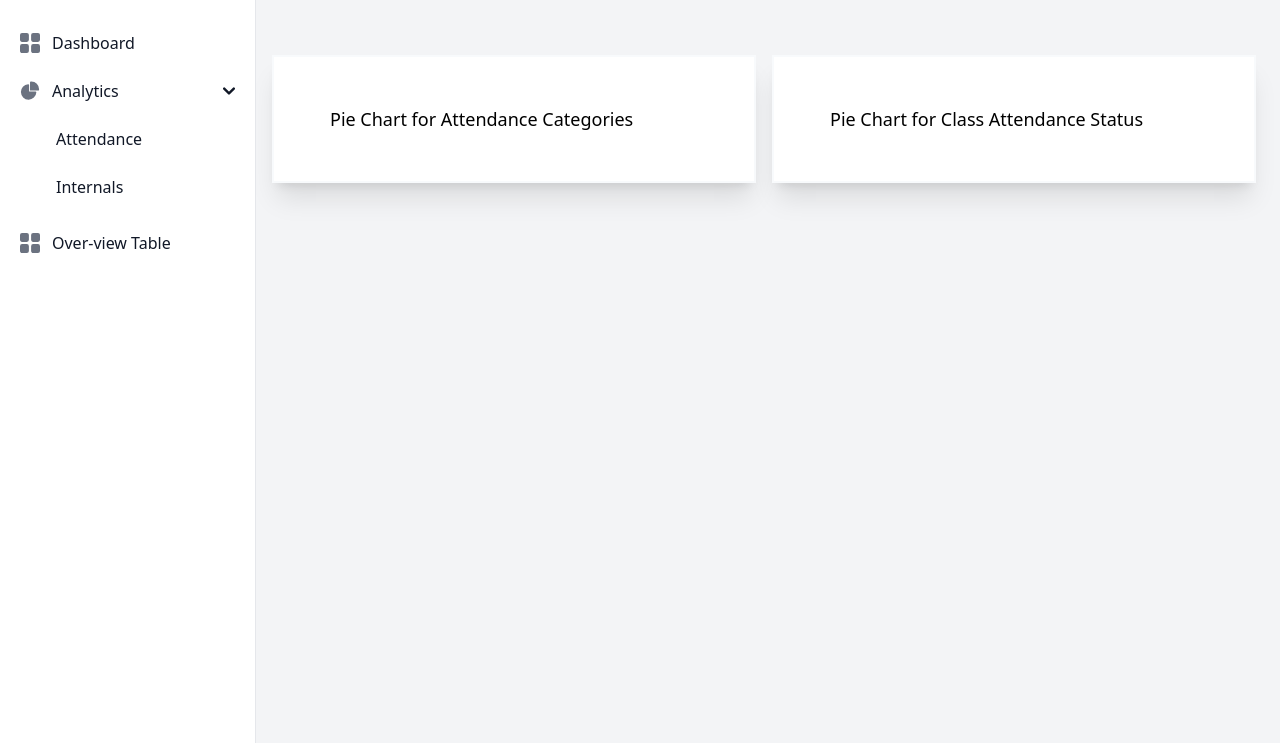
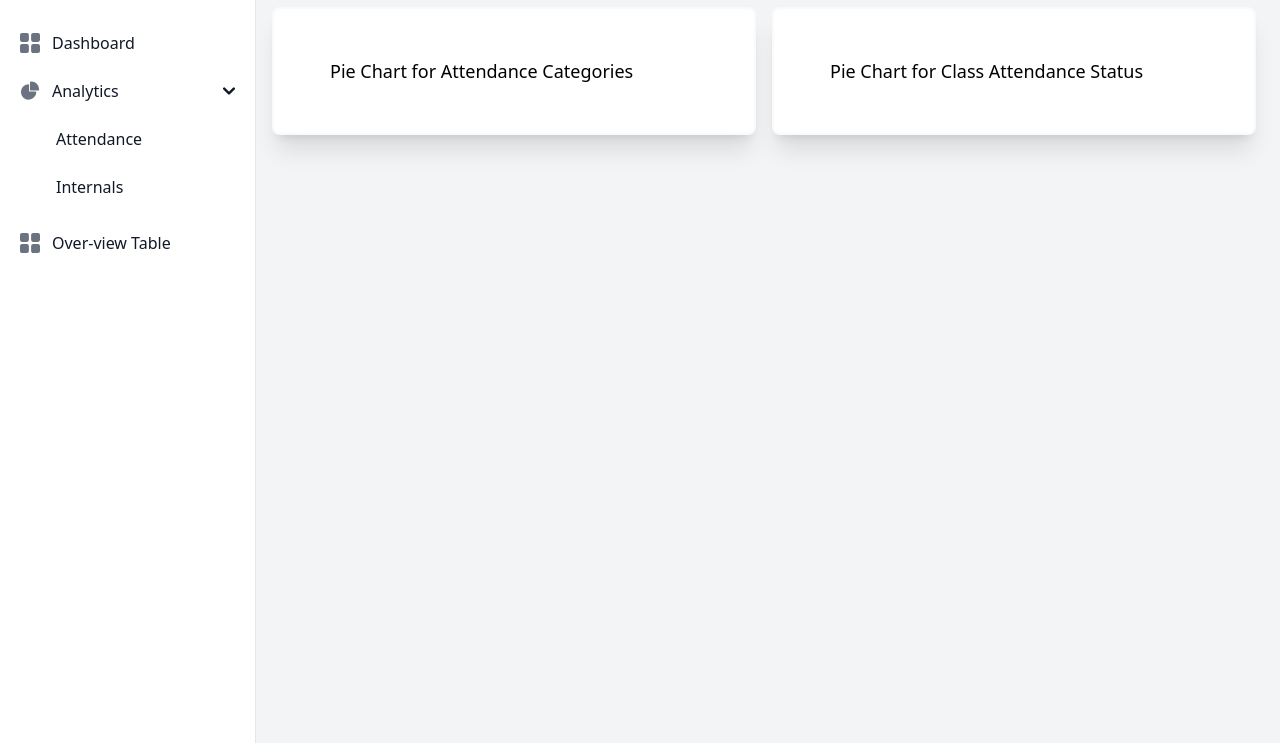
Before and after one commit to sem-5-dbms-mini-project/attendify, a Flask app: template templates/internals_analytics.html in a window 1280 px wide. Shown: the part 57-800 px from the top of the page. Run offline with Flask 3, Linux system fonts and the light colour scheme; the template is opened without the code that fills it, so the values that code supplies are empty; style sheets or scripts are compiled from the project's sources; some libraries are stand-ins or nearby versions.

Commit message:
Some minor chnages

```diff
--- a/templates/internals_analytics.html
+++ b/templates/internals_analytics.html
@@ -151,33 +151,23 @@
 
     <div class="p-4 sm:ml-64 sm:mr-2 mt-8">
 
-        <div class="flex flex-col gap-4 mt-8">
-            <div class="doughnut-container border-gray-500">
+        <div class="flex flex-col gap-4 mt-4">
+            <div class="doughnut-container border-gray-500 rounded-lg">
                 {% for chart_html in iaMarksAnalytics[0] %}
-                <div class="chart-container">
+                <div class="chart-container flex flex-col gap-4 mt-4 mb-4 shadow-lg">
                     {{ chart_html | safe }}
                 </div>
                 {% endfor %}
             </div>
-
-            <div class="box-container border-gray-500">
-              <div class="box-container">
-                {{ box_html | safe }}
-              </div>
-            </div>
-
-            <div class="correlation-container border-gray-500">
-                {{ corr_html | safe }}
-            </div>
         </div>
         <div class="2xl:flex xl:flex lg:flex md:block sm:block flex-row gap-4">
           <div
-              class="container chart-1 basis-1/2 2xl:p-10 xl:p-10 lg:p-10 md:p-10 mb-4 sm:p-0 shadow-xl border-2 border-slate-50 bg-white">
+              class="container chart-1 basis-1/2 2xl:p-10 xl:p-10 lg:p-10 md:p-10 mb-4 sm:p-0 shadow-xl border-2 border-slate-50 bg-white rounded-lg">
               <h1 class="mr-2 ml-4 mb-2 mt-2 sm:text-lg 2xl:text-xl">Pie Chart for Attendance Categories</h1>
               <div id="plotly-chart5">{{ iaMarksAnalytics[1] | safe }}</div>
           </div>
           <div
-              class="container chart-3 basis-1/2 2xl:p-10 xl:p-10 lg:p-10 md:p-10 mb-4 sm:p-0 shadow-xl border-2 border-slate-50 bg-white">
+              class="container chart-3 basis-1/2 2xl:p-10 xl:p-10 lg:p-10 md:p-10 mb-4 sm:p-0 shadow-xl border-2 border-slate-50 bg-white rounded-lg">
               <h1 class="mr-2 ml-4 mb-2 mt-2 sm:text-lg 2xl:text-xl">Pie Chart for Class Attendance Status</h1>
               <div id="plotly-chart6">{{ iaMarksAnalytics[2] | safe }}</div>
           </div>
--- a/templates/overview_table.html
+++ b/templates/overview_table.html
@@ -187,12 +187,7 @@
                     </tbody>
                 </table>
             </div>
-
-
-
         </div>
-
-
     </div>
 
     <script src="https://cdnjs.cloudflare.com/ajax/libs/flowbite/2.2.1/flowbite.min.js"></script>
```
Also changed, not shown: templates/attendance_analytics.html (+5 -5 lines), utils/attendance.py (line endings or trailing spaces).
